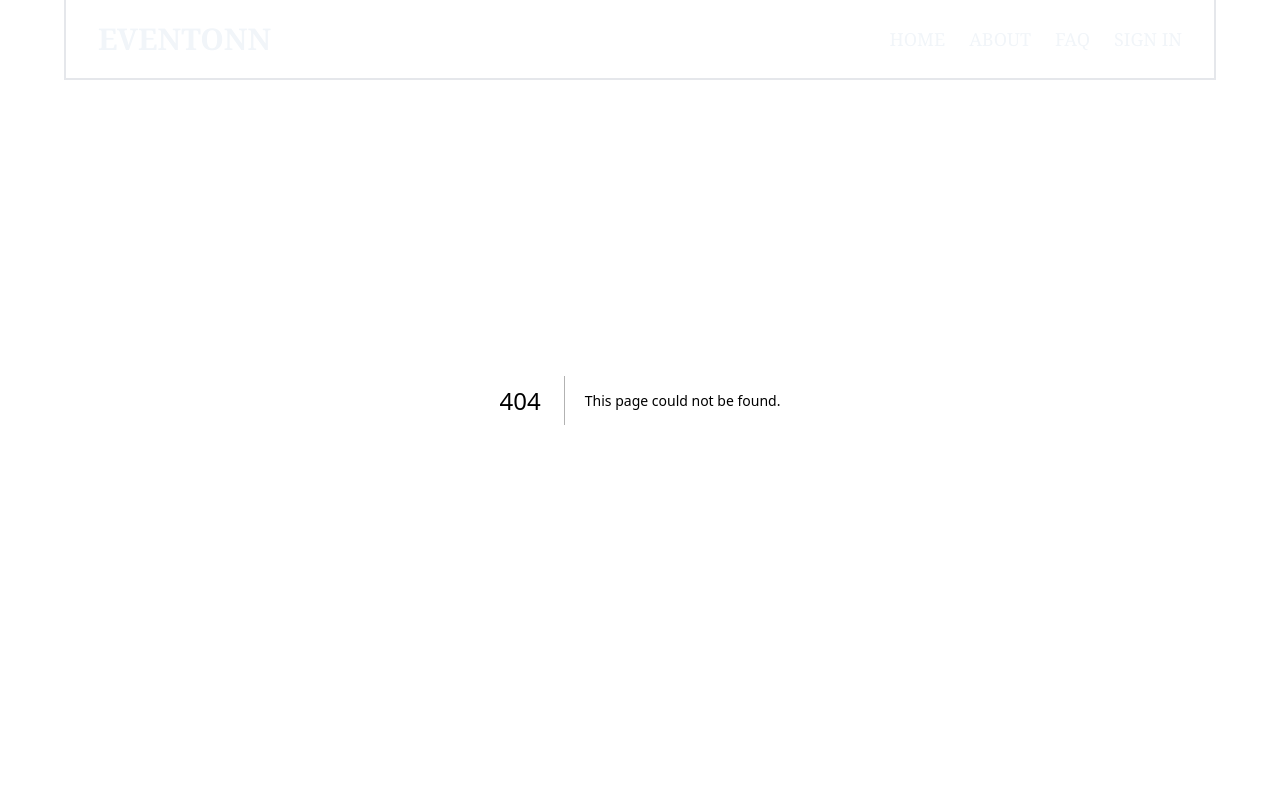
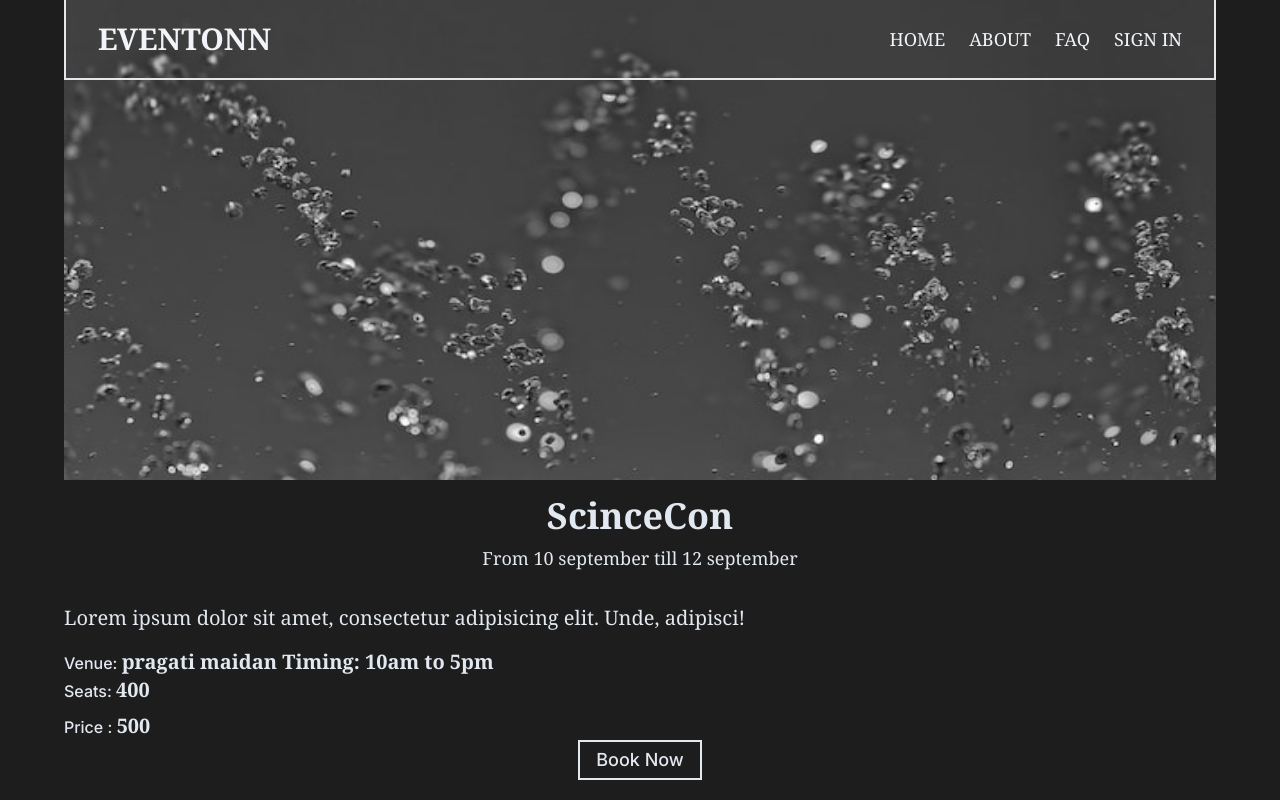
Before and after one commit to iGauravSingh/eventonnfrontend, a Next.js app: page /events/1 in a window 1280 px wide. Before the commit this address had no page. Shown: the top 800 px of the page. Built offline with nearby package versions, Linux system fonts and the light colour scheme.

Commit message:
added individual item page

```diff
--- /dev/null
+++ b/app/about/page.jsx
@@ -0,0 +1,14 @@
+import React from 'react'
+
+const About = () => {
+  return (
+    <div className='bg-[#1d1d1d] h-screen w-full flex justify-center'>
+      <div className='absolute top-[8rem] w-[90%] text-xl font-serif font-medium text-slate-200'>
+        <h1 className='text-center text-2xl md:text-4xl font-serif mb-12'>About</h1>
+        <p>Lorem ipsum dolor sit amet consectetur adipisicing elit. Sunt quam harum hic facilis quae eum. Deleniti nihil, quaerat iusto eveniet saepe in similique voluptate labore. Autem sunt vero qui vel quo ad officia quae, voluptas soluta excepturi, sed labore culpa deserunt accusamus ab temporibus? Dolore animi quidem esse impedit minus?</p>
+      </div>
+    </div>
+  )
+}
+
+export default About
--- a/app/components/categorylist/CategoryList.jsx
+++ b/app/components/categorylist/CategoryList.jsx
@@ -1,4 +1,7 @@
+"use client"
 import Image from 'next/image'
+import Link from 'next/link'
+import { useRouter } from 'next/navigation'
 import React from 'react'
 
 const CategoryList = ({ eventOngoingData , clickCategory, city }) => {
@@ -17,15 +20,21 @@ const CategoryList = ({ eventOngoingData , clickCategory, city }) => {
             )
         }
     }
+    const router = useRouter()
+    const handleClick =(id)=> {
+        router.push(`/events/${id}`)
+    }
 
   return (
-    <div className=' mt-12 px-8 md:px-12'>
+    <div className=' mt-12 px-8 md:px-12 pb-12'>
         <div className='flex flex-wrap gap-6 items-center justify-center'>
+
+            {/* card  */}
             {newData.map(item=>
-                <div key={item.id} className='flex flex-col justify-center items-center'>
+                <div key={item.id} className='flex flex-col justify-center items-center cursor-pointer' onClick={()=> handleClick(item.id)}>
                     {/* image name date card  */}
                     <div>
-                        <Image className='w-[25rem] h-[20rem]' src={item.image} alt={item.name} />
+                        <Image className='w-[25rem] h-[20rem] grayscale hover:grayscale-0 ' src={item.image} alt={item.name} />
                     </div>
                     <div className='w-[25rem] bg-[#1d1d1d] text-slate-200'>
                         <div className='text-center'>
--- a/app/components/footer/Footer.jsx
+++ b/app/components/footer/Footer.jsx
@@ -3,7 +3,7 @@ import React from 'react'
 
 const Footer = () => {
   return (
-    <div className='h-[10rem] w-full bg-[#1d1d1d] mt-12 px-12'>
+    <div className='h-[10rem] w-full bg-black px-12'>
         <div className='flex justify-between items-center gap-10 h-full'>
 
             <div>
--- a/app/components/navbar/Navbar.jsx
+++ b/app/components/navbar/Navbar.jsx
@@ -35,11 +35,11 @@ const Navbar = () => {
                     <div className='hidden md:block '>
                         <div className='flex items-center gap-6 font-serif font-medium text-lg text-slate-100'>
                             <Link className='hover:text-slate-400' href='/'>HOME</Link>
-                            <Link className='hover:text-slate-400' href='/'>ABOUT</Link>
-                            <Link className='hover:text-slate-400' href='/'>FAQ</Link>
+                            <Link className='hover:text-slate-400' href='/about'>ABOUT</Link>
+                            <Link className='hover:text-slate-400' href='/faq'>FAQ</Link>
 
                             {/* Sign in or Logo  */}
-                            <Link className='hover:text-slate-400' href='/'>SIGN IN</Link>
+                            <Link className='hover:text-slate-400' href='/signin'>SIGN IN</Link>
                         </div>
                     </div>
 
--- /dev/null
+++ b/app/events/[eventId]/page.jsx
@@ -0,0 +1,55 @@
+"use client"
+
+import { eventOngoingData } from "@/app/components/selector/data"
+import Image from "next/image"
+
+export default function page({ params }) {
+
+    const data = eventOngoingData.find(item=> item.id === parseInt(params.eventId))
+
+    //console.log(data)
+  return (
+    <div className="w-full flex justify-center bg-[#1d1d1d] min-h-screen pb-12">
+        <div className="w-[90%] text-slate-200">
+            {/* image  */}
+            <div>
+                <Image className="w-full h-[30rem] grayscale hover:grayscale-0" src={data.image} alt={data.name} />
+            </div>
+
+            {/* name dateStart dateEnd  */}
+            <div className="">
+                <h3 className="text-2xl md:text-4xl font-serif font-bold text-center mt-4 mb-2">{data.name}</h3>
+                <p className="text-lg text-center font-serif mb-8">From {data.dateStart} till {data.dateEnd}</p>
+
+            </div>
+
+            {/* description */}
+            <div>
+                <p className="text-lg md:text-xl font-serif">
+                    {data.description}
+                </p>
+            </div>
+
+            {/* vanue */}
+            <p className="mt-4"><span className="text-base font font-medium">Venue: </span><span className="text-xl font-serif font-semibold">{data.venue} Timing: {data.timing}</span></p>
+
+             {/* seats left  */}
+            <p ><span className="text-base font font-medium">Seats: </span><span className="text-xl font-serif font-semibold">{data.sheets}</span></p>
+             {/* book ticket if left else sory event already booked */}
+             <p className="mt-2"><span className="text-base font font-medium">Price : </span><span className="text-xl font-serif font-semibold">{data.ticketPrice}</span></p>
+
+             {/* button for book now */}
+             <div className="flex justify-center">
+                <button className="text-lg font-medium bg-[#1d1d1d] text-slate-200 px-4 py-1 border-2 border-slate-200">Book Now</button>
+             </div>
+        </div>
+    </div>
+  )
+}
+
+
+// export default function page({ params }) {
+//     return (
+//       <div>event id is {params.eventId}</div>
+//     )
+//   }
--- /dev/null
+++ b/app/faq/page.jsx
@@ -0,0 +1,16 @@
+import React from 'react'
+
+const Faq = () => {
+  return (
+    <div className='bg-[#1d1d1d] h-screen w-full flex justify-center'>
+
+      <div className='absolute top-[8rem] w-[90%] text-xl font-serif font-medium text-slate-200'>
+        <h1 className='text-center text-2xl md:text-4xl font-serif mb-12'>FAQ</h1>
+        <p>Lorem ipsum dolor sit amet consectetur adipisicing elit. Sunt quam harum hic facilis quae eum. Deleniti nihil, quaerat iusto eveniet saepe in similique voluptate labore. Autem sunt vero qui vel quo ad officia quae, voluptas soluta excepturi, sed labore culpa deserunt accusamus ab temporibus? Dolore animi quidem esse impedit minus?</p>
+        <p>Lorem ipsum dolor sit amet consectetur adipisicing elit. Nemo odit iure assumenda. Assumenda quo cum quaerat a mollitia corporis, consequatur pariatur dicta ad harum enim vel repellat, facere doloribus dolorum ex! Reiciendis dicta sequi doloremque qui? Omnis a tempore perspiciatis!</p>
+      </div>
+    </div>
+  )
+}
+
+export default Faq
--- a/app/layout.js
+++ b/app/layout.js
@@ -1,3 +1,4 @@
+import Footer from './components/footer/Footer'
 import Navbar from './components/navbar/Navbar'
 import './globals.css'
 import { Inter } from 'next/font/google'
@@ -15,6 +16,7 @@ export default function RootLayout({ children }) {
       <body className={inter.className}>
         <Navbar />
         {children}
+        <Footer />
         </body>
     </html>
   )
--- a/app/page.js
+++ b/app/page.js
@@ -1,14 +1,14 @@
 import Image from 'next/image'
 import Hero from './components/hero/Hero'
 import Selector from './components/selector/Selector'
-import Footer from './components/footer/Footer'
+
 
 export default function Home() {
   return (
     <div>
       <Hero />
       <Selector />
-      <Footer />
+
     </div>
   )
 }
--- /dev/null
+++ b/app/signin/page.jsx
@@ -0,0 +1,14 @@
+import React from 'react'
+
+const Signin = () => {
+  return (
+    <div className='bg-[#1d1d1d] h-screen w-full flex justify-center'>
+      <div className='absolute top-[8rem] w-[90%] text-xl font-serif font-medium text-slate-200'>
+        <h1 className='text-center text-2xl md:text-4xl font-serif mb-12'>SignIn</h1>
+        <p>Lorem ipsum dolor sit amet consectetur adipisicing elit. Sunt quam harum hic facilis quae eum. Deleniti nihil, quaerat iusto eveniet saepe in similique voluptate labore. Autem sunt vero qui vel quo ad officia quae, voluptas soluta excepturi, sed labore culpa deserunt accusamus ab temporibus? Dolore animi quidem esse impedit minus?</p>
+      </div>
+    </div>
+  )
+}
+
+export default Signin
```
